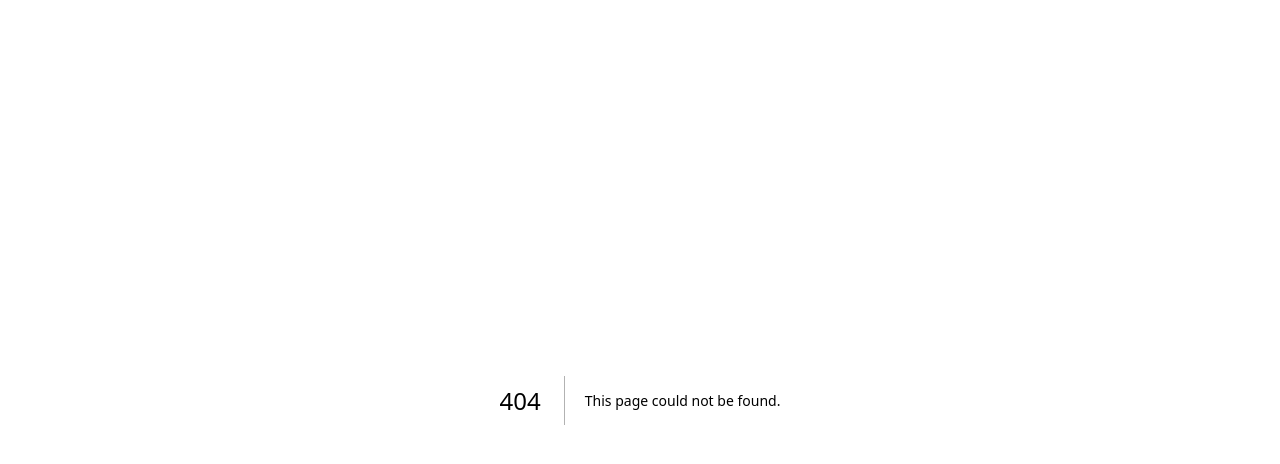
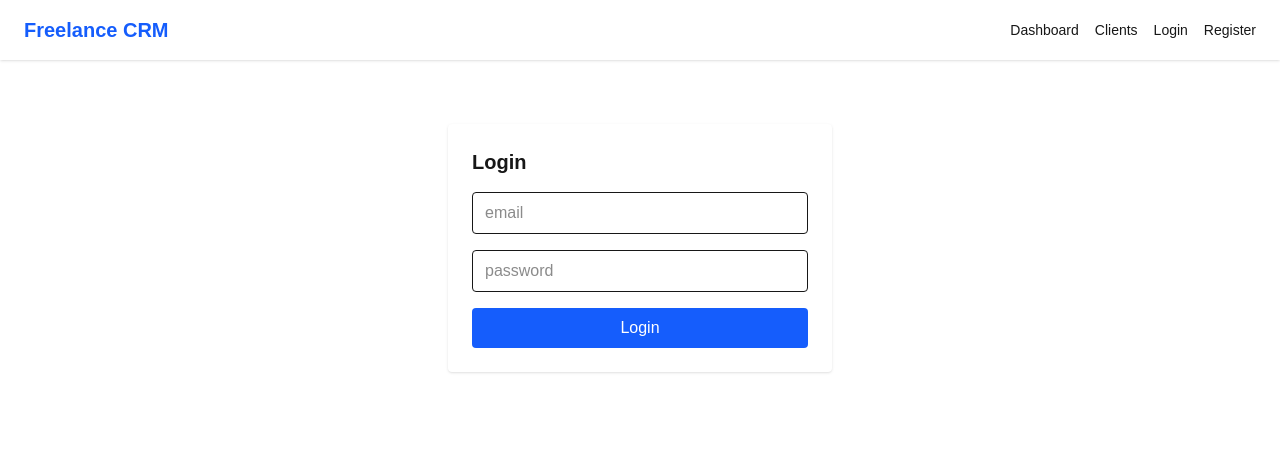
Before and after one commit to TemitopeRekun/freelance-crm, a Next.js app: page /login in a window 1280 px wide. Before the commit this address had no page. Shown: the top 464 px of the page. Built offline with nearby package versions, Linux system fonts and the light colour scheme; no server answers.

Commit message:
created the login logic for the user

```diff
--- /dev/null
+++ b/src/app/clients/new/page.tsx
@@ -0,0 +1,13 @@
+import ClientForm from "@/components/ClientForm";
+import React from "react";
+
+const page = () => {
+	return (
+		<div>
+			<h1 className="text-2xl font-bold mb-4">Add New Client</h1>
+			<ClientForm />
+		</div>
+	);
+};
+
+export default page;
--- a/src/app/layout.tsx
+++ b/src/app/layout.tsx
@@ -1,21 +1,11 @@
 import type { Metadata } from "next";
-import { Geist, Geist_Mono } from "next/font/google";
-import "../styles/globals.css"
+import "../styles/globals.css";
 import { Toaster } from "react-hot-toast";
-
-const geistSans = Geist({
-  variable: "--font-geist-sans",
-  subsets: ["latin"],
-});
-
-const geistMono = Geist_Mono({
-  variable: "--font-geist-mono",
-  subsets: ["latin"],
-});
+import Navbar from "@/components/Navbar";
 
 export const metadata: Metadata = {
-  title: "Create Next App",
-  description: "Generated by create next app",
+	title: "Freelance CRM",
+	description: "Manage your freelance clients easily",
 };
 
 export default function RootLayout({
@@ -25,11 +15,10 @@ export default function RootLayout({
 }>) {
 	return (
 		<html lang="en">
-      <body
-        className={`${geistSans.variable} ${geistMono.variable} antialiased`}
-      >
-        <Toaster position="top-right"/>
-        {children}
+			<body className="bg-gray-50 text-gray-900">
+				<Navbar />
+				<main className="max-w-4xl mx-auto px-4 py-6">{children}</main>
+				<Toaster position="top-right" />
 			</body>
 		</html>
 	);
--- /dev/null
+++ b/src/app/login/page.tsx
@@ -0,0 +1,53 @@
+"use client";
+
+import { useState } from "react";
+import { useAuth } from "@/hooks/useAuth";
+import { useRouter } from "next/navigation";
+
+export default function LoginPage() {
+	const { login } = useAuth();
+	const router = useRouter();
+
+	const [email, setEmail] = useState("");
+	const [password, setPassword] = useState("");
+
+	const handleSubmit = async (e: React.FormEvent) => {
+		e.preventDefault();
+
+		try {
+			await login(email, password);
+			router.push("/");
+		} catch (error) {
+			alert("Login failed");
+		}
+	};
+
+	return (
+		<form
+			onSubmit={handleSubmit}
+			className="max-w-sm mx-auto mt-10 space-y-4 bg-white p-6 rounded shadow">
+			<h2 className="text-xl font-semibold">Login</h2>
+			<input
+				type="email"
+				placeholder="email"
+				value={email}
+				onChange={(e) => setEmail(e.target.value)}
+				className="w-full border px-3 py-2 rounded required"
+			/>
+
+			<input
+				type="password"
+				placeholder="password"
+				value={password}
+				onChange={(e) => setPassword(e.target.value)}
+				className="w-full border px-3 py-2 rounded required"
+			/>
+
+			<button
+				type="submit"
+				className="bg-blue-600 text-white w-full py-2 rounded hover:bg-blue-700">
+				Login
+			</button>
+		</form>
+	);
+}
--- a/src/app/page.tsx
+++ b/src/app/page.tsx
@@ -5,10 +5,11 @@ import Link from "next/link";
 export default function Home() {
 	return (
 		<main className="p-6">
-			<h1 className="text-4xl font-bold mb-4">Welcome to Frelance CRM</h1>
-			<p className=" mb-6 text-gray-600">
-				Manage your clients and invoices with ease
-			</p>
+			<div>
+				<h1 className="text-2xl font-bold mb-4">Dashboard</h1>
+				<p>Welcome to your freelance CRM 👋</p>
+				<p>Overview widgets coming soon...</p>
+			</div>
 
 			<Link href="/clients">
 				<button className="bg-amber-500 text-white px-4 py-2 rounded hover:bg-blue-700">
--- /dev/null
+++ b/src/app/register/page.tsx
@@ -0,0 +1,12 @@
+import React from "react";
+
+const page = () => {
+	return (
+		<div>
+			<h1 className="text-2xl font-bold mb-4">Register</h1>
+			<p>Firebase register form will go here...</p>
+		</div>
+	);
+};
+
+export default page;
--- /dev/null
+++ b/src/components/Navbar.tsx
@@ -0,0 +1,37 @@
+"use client";
+import Link from "next/link";
+import { useAuth } from "@/hooks/useAuth";
+import React from "react";
+
+const Navbar = () => {
+	const { user, logout } = useAuth();
+
+	return (
+		<nav className="bg-white shadow-sm py-4 px-6 flex justify-between  items-center sticky top-0 z-50 ">
+			<Link href="/" className="text-xl font-bold text-blue-600">
+				Freelance CRM
+			</Link>
+
+			<div className="space-x-4 text-sm">
+				<Link href="/">Dashboard</Link>
+				<Link href="/clients">Clients</Link>
+
+				{user ? (
+					<>
+						<span className="text-gray-600">Hi, {user.name}</span>
+						<button className="text-red-500 hover:text-red-700 ml-2">
+							Logout
+						</button>
+					</>
+				) : (
+					<>
+						<Link href="/login">Login</Link>
+						<Link href="/register">Register</Link>
+					</>
+				)}
+			</div>
+		</nav>
+	);
+};
+
+export default Navbar;
--- /dev/null
+++ b/src/hooks/useAuth.ts
@@ -0,0 +1,30 @@
+"use client";
+import { useEffect, useState } from "react";
+import { auth } from "@/lib/firebase";
+import {
+	onAuthStateChanged,
+	signOut,
+	signInWithEmailAndPassword,
+	createUserWithEmailAndPassword,
+} from "firebase/auth";
+
+export function useAuth() {
+	const [user, setUser] = useState<any>(null);
+
+	useEffect(() => {
+		const unsubscribe = onAuthStateChanged(auth, (firebaseUser) => {
+			setUser(firebaseUser);
+		});
+		return () => unsubscribe();
+	}, []);
+
+	const logout = () => signOut(auth);
+
+	const login = (email: string, password: string) =>
+		signInWithEmailAndPassword(auth, email, password);
+
+	const register = (email: string, password: string) =>
+		createUserWithEmailAndPassword(auth, email, password);
+
+	return { user, login, logout, register };
+}
```
Also changed, not shown: src/app/clients/new-page.tsx (deleted), src/components/InvoiceForm.tsx (deleted). Lines whose indentation alone changed are shown as unchanged.
